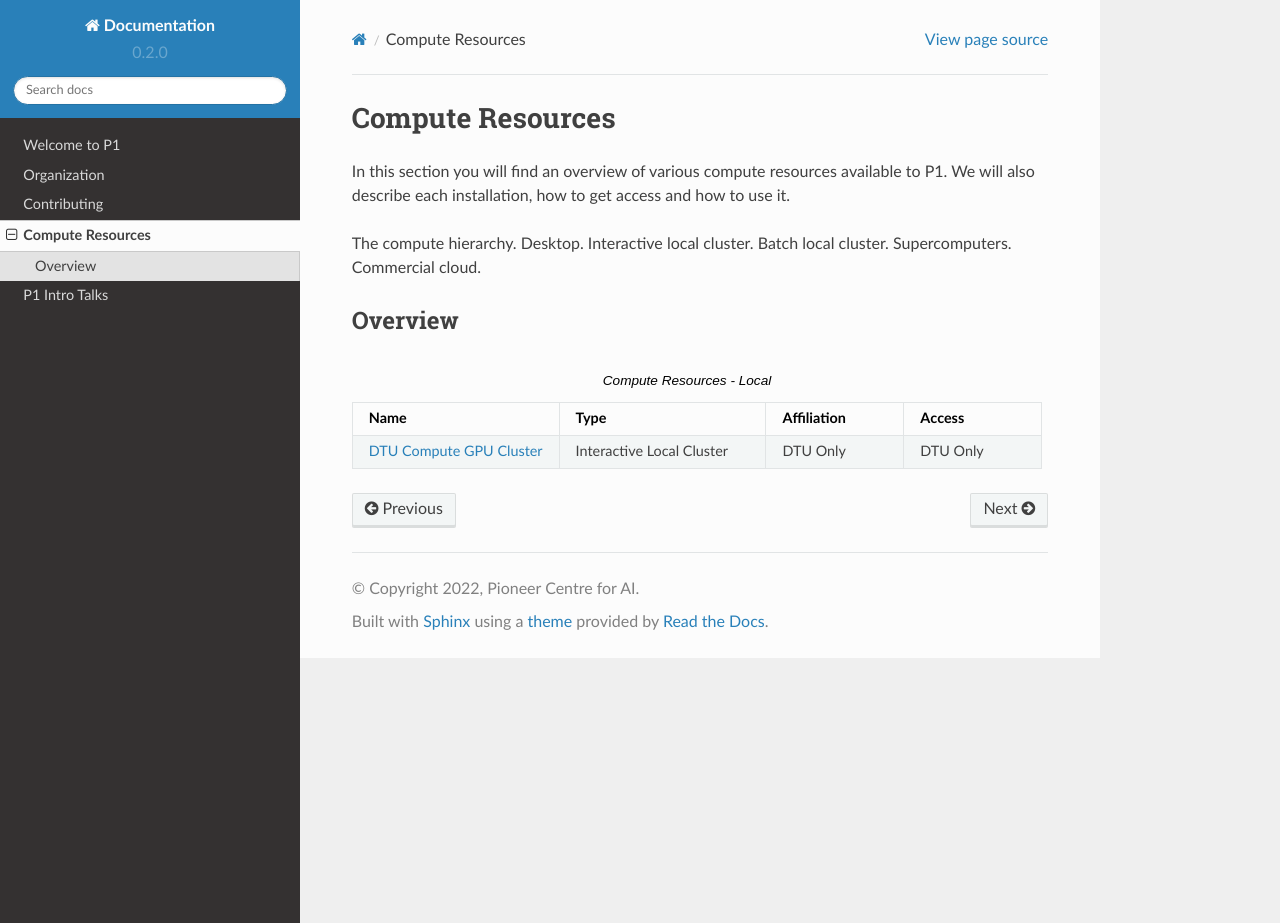
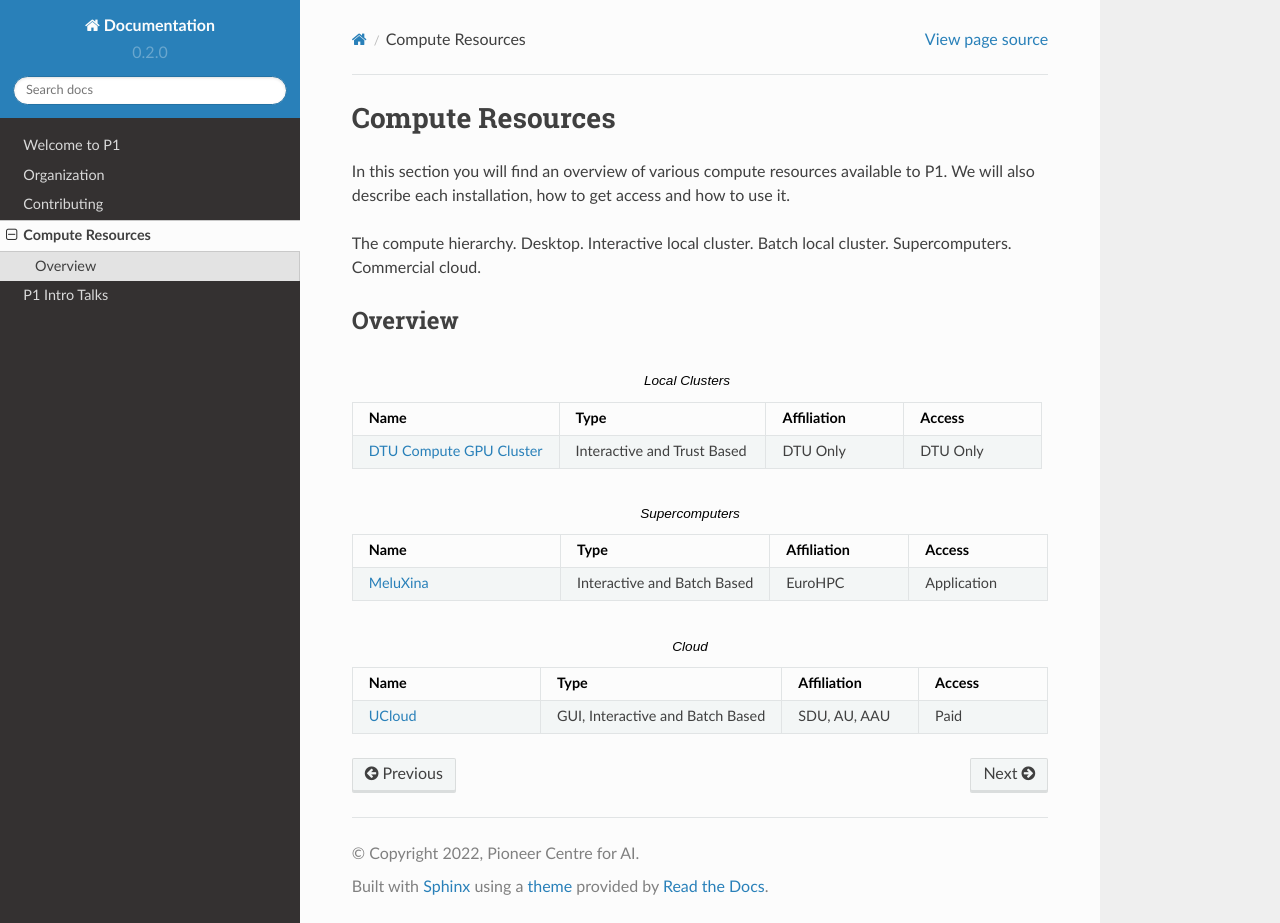
Before and after one commit to Pioneer-Centre-for-AI/p1-compute-documentation, a Sphinx documentation site: the page built from docs/source/compute-resources.rst, in a window 1280 px wide and 923 px high. Built offline with Sphinx 7.4.7 and the Read the Docs theme 2.0.0, drawn with Linux system fonts in a browser that asks for light colours.

Commit message:
Add compute resource tables

```diff
--- a/docs/source/compute-resources.rst
+++ b/docs/source/compute-resources.rst
@@ -6,7 +6,7 @@ The compute hierarchy. Desktop. Interactive local cluster. Batch local cluster.
 
 Overview
 ********
-.. list-table:: Compute Resources - Local
+.. list-table:: Local Clusters
    :widths: 30 30 20 20
    :header-rows: 1
 
@@ -15,6 +15,32 @@ Overview
      - Affiliation
      - Access
    * - `DTU Compute GPU Cluster <https://itswiki.compute.dtu.dk/index.php/GPU_Cluster>`_
-     - Interactive Local Cluster
+     - Interactive and Trust Based
      - DTU Only
      - DTU Only
+
+.. list-table:: Supercomputers
+   :widths: 30 30 20 20
+   :header-rows: 1
+
+   * - Name
+     - Type
+     - Affiliation
+     - Access
+   * - `MeluXina <https://docs.lxp.lu/>`_
+     - Interactive and Batch Based
+     - EuroHPC
+     - Application
+
+.. list-table:: Cloud
+   :widths: 30 30 20 20
+   :header-rows: 1
+
+   * - Name
+     - Type
+     - Affiliation
+     - Access
+   * - `UCloud <https://cloud.sdu.dk/app/login>`_
+     - GUI, Interactive and Batch Based
+     - SDU, AU, AAU
+     - Paid
```
